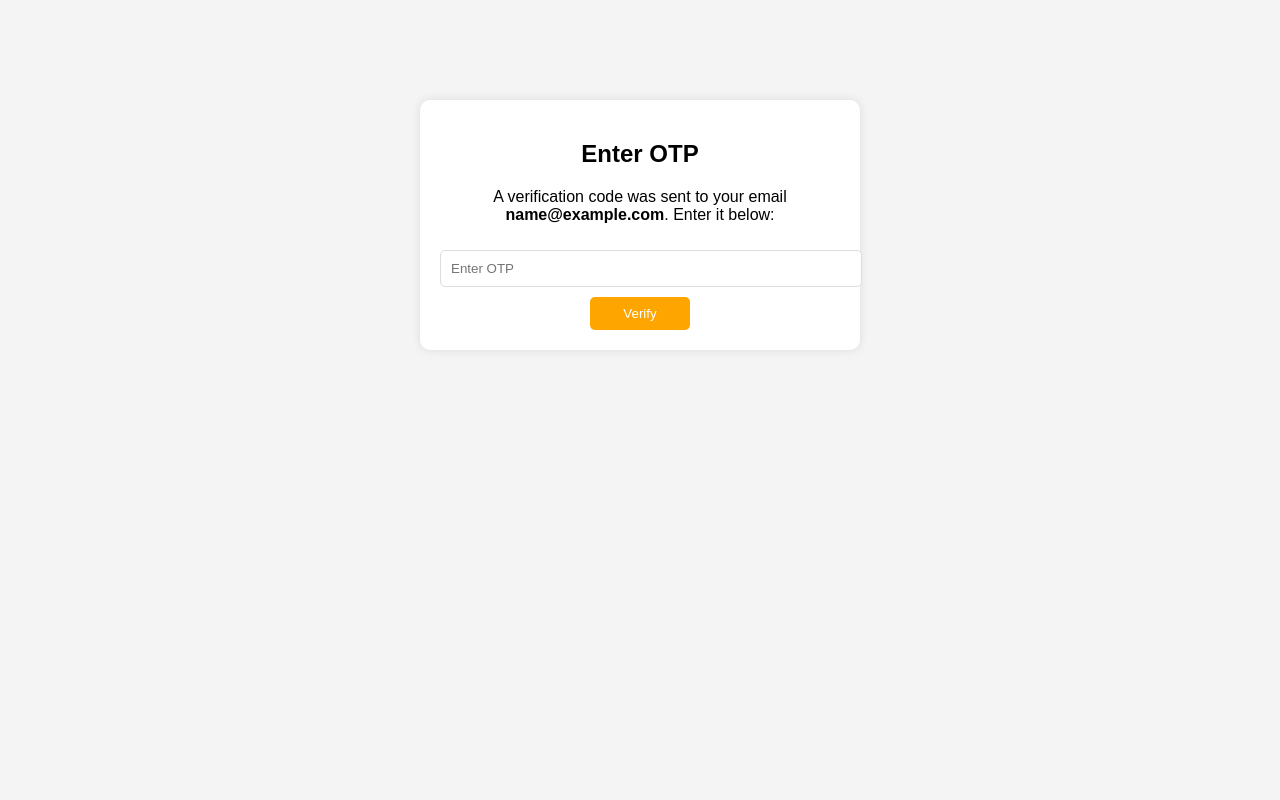
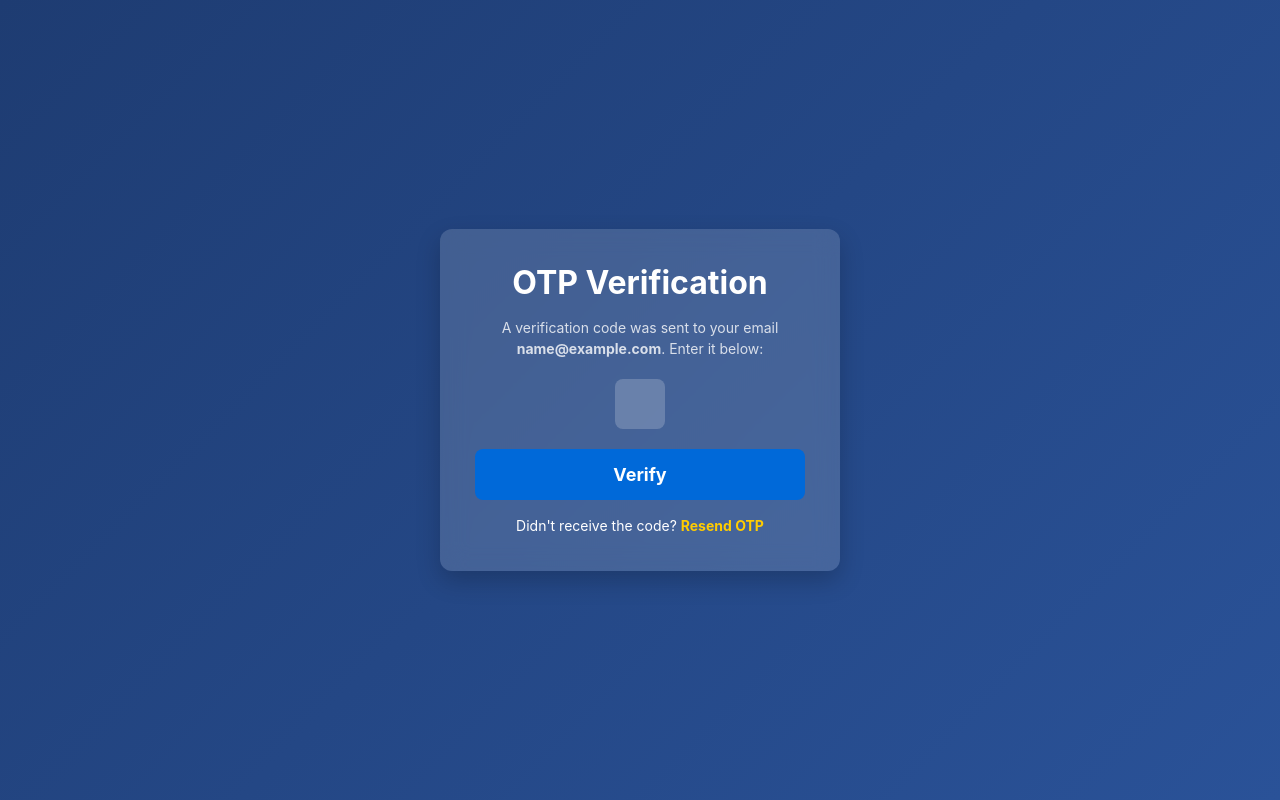
Before and after one commit to leojoegem/campusclubs, a PHP site: page /otp_verification.php in a window 1280 px wide. Run offline with PHP 8.4, Linux system fonts and the light colour scheme; the visitor is signed in with stand-in values (Sample User, id 1); some libraries are stand-ins or nearby versions.

Commit message:
otp verification page

```diff
--- a/otp_verification.php
+++ b/otp_verification.php
@@ -36,10 +36,10 @@ if ($_SERVER["REQUEST_METHOD"] == "POST") {
             header("Location: login.php");
             exit();
         } else {
-            echo "<script>alert('OTP has expired or is incorrect. Please try again.');</script>";
+            $error_message = "OTP has expired or is incorrect. Please try again.";
         }
     } else {
-        echo "<script>alert('Invalid request. Please sign up again.');</script>";
+        $error_message = "Invalid request. Please sign up again.";
     }
 }
 ?>
@@ -50,25 +50,144 @@ if ($_SERVER["REQUEST_METHOD"] == "POST") {
     <meta charset="utf-8">
     <meta name="viewport" content="width=device-width, initial-scale=1">
     <title>OTP Verification</title>
+    <link href="css/bootstrap.min.css" rel="stylesheet">
+
     <style>
-        body { font-family: Arial, sans-serif; background-color: #f4f4f4; text-align: center; }
-        .container { width: 400px; margin: 100px auto; padding: 20px; background: white; border-radius: 10px; box-shadow: 0 0 10px rgba(0, 0, 0, 0.1); }
-        input[type=number] { width: 100%; padding: 10px; margin-top: 10px; border-radius: 5px; border: 1px solid #ddd; }
-        button { background-color: orange; border: none; width: 100px; padding: 9px; margin-top: 10px; color: white; cursor: pointer; border-radius: 5px; }
-        button:hover { background-color: darkorange; }
+        * {
+            margin: 0;
+            padding: 0;
+            box-sizing: border-box;
+            font-family: 'Inter', sans-serif;
+        }
+
+        body {
+            height: 100vh;
+            display: flex;
+            align-items: center;
+            justify-content: center;
+            background: linear-gradient(135deg, #1e3c72, #2a5298);
+        }
+
+        .otp-container {
+            width: 100%;
+            max-width: 400px;
+            padding: 35px;
+            background: rgba(255, 255, 255, 0.15);
+            backdrop-filter: blur(12px);
+            border-radius: 12px;
+            box-shadow: 0 10px 25px rgba(0, 0, 0, 0.2);
+            text-align: center;
+            color: white;
+        }
+
+        .otp-container h2 {
+            font-weight: 700;
+            margin-bottom: 15px;
+        }
+
+        .otp-container p {
+            font-size: 14px;
+            margin-bottom: 20px;
+            color: rgba(255, 255, 255, 0.8);
+        }
+
+        .otp-box {
+            display: flex;
+            justify-content: center;
+            gap: 10px;
+            margin-bottom: 20px;
+        }
+
+        .otp-box input {
+            width: 50px;
+            height: 50px;
+            text-align: center;
+            font-size: 18px;
+            border-radius: 8px;
+            border: none;
+            background: rgba(255, 255, 255, 0.2);
+            color: white;
+            outline: none;
+            transition: 0.3s ease-in-out;
+        }
+
+        .otp-box input:focus {
+            background: rgba(255, 255, 255, 0.4);
+        }
+
+        .btn-custom {
+            width: 100%;
+            padding: 12px;
+            border-radius: 8px;
+            font-size: 18px;
+            font-weight: bold;
+            color: white;
+            background-color: #0069d9;
+            border: none;
+            cursor: pointer;
+            transition: background 0.3s ease-in-out;
+        }
+
+        .btn-custom:hover {
+            background: #0056b3;
+        }
+
+        .error-message {
+            color: #ff4d4d;
+            font-weight: bold;
+            margin-bottom: 10px;
+        }
+
+        .resend-link {
+            display: block;
+            margin-top: 15px;
+            font-size: 14px;
+            color: white;
+        }
+
+        .resend-link a {
+            color: #ffcc00;
+            text-decoration: none;
+            font-weight: bold;
+        }
+
+        .resend-link a:hover {
+            text-decoration: underline;
+        }
     </style>
 </head>
 <body>
 
-    <div class="container">
-        <h2>Enter OTP</h2>
-        <p>A verification code was sent to your email <b><?php echo $email; ?></b>. Enter it below:</p>
+    <div class="otp-container">
+        <h2>OTP Verification</h2>
+        <p>A verification code was sent to your email <b><?php echo htmlspecialchars($email); ?></b>. Enter it below:</p>
+
+        <?php if (!empty($error_message)): ?>
+            <div class="error-message"><?php echo $error_message; ?></div>
+        <?php endif; ?>
 
         <form action="" method="POST">
-            <input type="number" name="otp" placeholder="Enter OTP" required>
-            <button type="submit">Verify</button>
+            <div class="otp-box">
+                <input type="number" name="otp" maxlength="6" required>
+            </div>
+            <button type="submit" class="btn-custom">Verify</button>
         </form>
+
+        <div class="resend-link">
+            Didn't receive the code? <a href="resend_otp.php">Resend OTP</a>
+        </div>
     </div>
+
+    <script>
+        // Automatically focus next input on entry
+        document.querySelectorAll('.otp-box input').forEach((input, index, inputs) => {
+            input.addEventListener('input', () => {
+                if (input.value.length === input.maxLength && index < inputs.length - 1) {
+                    inputs[index + 1].focus();
+                }
+            });
+        });
+    </script>
 
 </body>
 </html>
```
